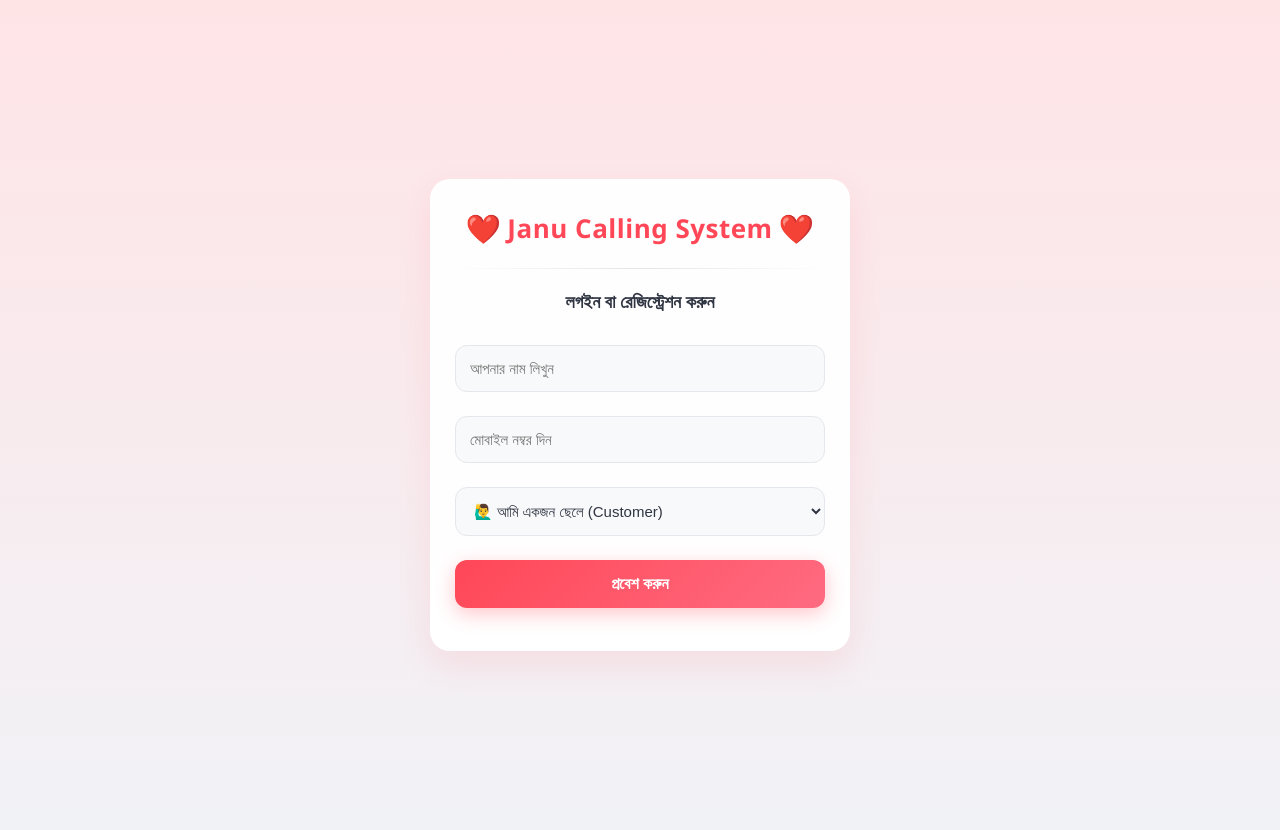
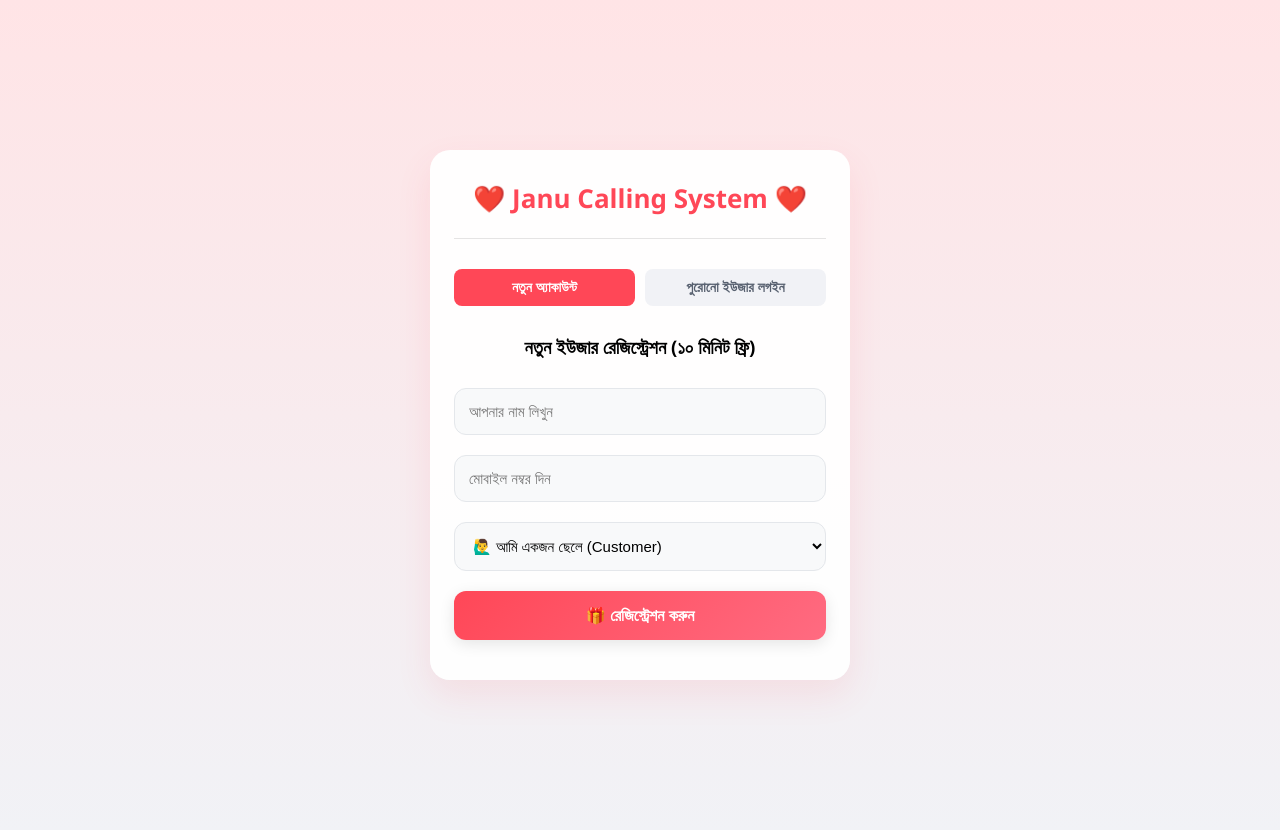
Before and after one commit to ssshalder123-hue/janucalling, a Flask app: page / in a window 1280 px wide. Run offline with Flask 3, Linux system fonts and the light colour scheme.

Commit message:
Update index.html

```diff
--- a/templates/index.html
+++ b/templates/index.html
@@ -7,16 +7,15 @@
     <style>
         :root {
             --primary: #ff4757;
-            --primary-hover: #ee3747;
-            --success: #2ed573;
             --success-gradient: linear-gradient(135deg, #2ed573, #1abc9c);
             --danger-gradient: linear-gradient(135deg, #ff4757, #ff6b81);
             --neutral-gradient: linear-gradient(135deg, #747d8c, #2f3542);
+            --upi-gradient: linear-gradient(135deg, #4b7bec, #3867d6);
             --bg: #f1f2f6;
         }
 
         body {
-            font-family: 'Segoe UI', Tahoma, Geneva, Verdana, sans-serif;
+            font-family: 'Segoe UI', sans-serif;
             background: linear-gradient(180deg, #ffe4e6 0%, var(--bg) 100%);
             text-align: center;
             margin: 0;
@@ -34,201 +33,97 @@
             padding: 30px 24px;
             border-radius: 20px;
             box-shadow: 0px 15px 35px rgba(255, 71, 87, 0.1);
-            border: 1px solid rgba(255, 255, 255, 0.7);
             box-sizing: border-box;
         }
 
-        h2 {
-            color: var(--primary);
-            margin-top: 0;
-            font-size: 26px;
-            font-weight: 700;
-            letter-spacing: 0.5px;
+        h2 { color: var(--primary); margin-top: 0; font-size: 26px; }
+        hr { border: 0; height: 1px; background: rgba(0,0,0,0.1); margin: 20px 0; }
+        input, select {
+            width: 100%; padding: 14px; margin: 10px 0; border-radius: 12px;
+            border: 1.5px solid #e4e7eb; box-sizing: border-box; font-size: 15px;
+            background-color: #f8f9fa;
         }
+        input:focus, select:focus { border-color: var(--primary); outline: none; background: #fff; }
 
-        h2 span {
-            display: inline-block;
-            animation: pulse 1.5s infinite;
+        button {
+            width: 100%; padding: 15px; margin: 10px 0; border-radius: 12px;
+            color: white; font-size: 16px; font-weight: 600; cursor: pointer;
+            border: none; box-shadow: 0 4px 15px rgba(0,0,0,0.1);
+            transition: all 0.2s; display: flex; align-items: center; justify-content: center; gap: 10px;
         }
+        button:active { transform: scale(0.98); }
 
-        hr {
-            border: 0;
-            height: 1px;
-            background: linear-gradient(to right, rgba(0,0,0,0), rgba(0,0,0,0.1), rgba(0,0,0,0));
-            margin: 20px 0;
-        }
-
-        h3 {
-            color: #2f3542;
-            font-size: 18px;
-            margin-bottom: 20px;
-        }
-
-        p {
-            color: #57606f;
-            font-size: 15px;
-        }
-
-        input, select {
-            width: 100%;
-            padding: 14px;
-            margin: 12px 0;
-            border-radius: 12px;
-            border: 1.5px solid #e4e7eb;
-            box-sizing: border-box;
-            font-size: 15px;
-            background-color: #f8f9fa;
-            transition: all 0.3s ease;
-            color: #2f3542;
-        }
-
-        input:focus, select:focus {
-            border-color: var(--primary);
-            background-color: #fff;
-            outline: none;
-            box-shadow: 0 0 0 4px rgba(255, 71, 87, 0.15);
-        }
-
-        /* প্রফেশনাল বাটন স্টাইল */
-        button {
-            width: 100%;
-            padding: 15px;
-            margin: 12px 0;
-            border-radius: 12px;
-            color: white;
-            font-size: 16px;
-            font-weight: 600;
-            cursor: pointer;
-            border: none;
-            box-shadow: 0 4px 15px rgba(0,0,0,0.1);
-            transition: all 0.2s cubic-bezier(0.4, 0, 0.2, 1);
-            display: flex;
-            align-items: center;
-            justify-content: center;
-            gap: 10px;
-        }
-
-        button:active {
-            transform: scale(0.98);
-            box-shadow: 0 2px 5px rgba(0,0,0,0.15);
-        }
-
-        .btn-primary {
-            background: var(--danger-gradient);
-            box-shadow: 0 6px 20px rgba(255, 71, 87, 0.3);
-        }
-
-        .btn-primary:hover {
-            background: linear-gradient(135deg, #ee3747, #ff4757);
-        }
-
-        .btn-online {
-            background: var(--success-gradient);
-            box-shadow: 0 6px 20px rgba(46, 213, 115, 0.3);
-        }
-
-        .btn-offline {
-            background: var(--neutral-gradient);
-            box-shadow: 0 6px 20px rgba(116, 125, 140, 0.3);
-        }
+        .btn-primary { background: var(--danger-gradient); }
+        .btn-login { background: linear-gradient(135deg, #2f3542, #57606f); }
+        .btn-online { background: var(--success-gradient); }
+        .btn-offline { background: var(--neutral-gradient); }
+        .btn-upi { background: var(--upi-gradient); }
 
         .hidden { display: none; }
+        .status-box { padding: 14px; margin: 18px 0; border-radius: 12px; font-weight: 600; font-size: 15px; }
+        .online-ui { background-color: #e8fbf0; color: #2ed573; border: 1px solid #cbf7df; }
+        .online-ui .dot { display: inline-block; width: 10px; height: 10px; background: #2ed573; border-radius: 50%; margin-right: 6px; }
 
-        /* স্ট্যাটাস ও ব্যালেন্স বক্স */
-        .status-box {
-            padding: 14px;
-            margin: 18px 0;
-            border-radius: 12px;
-            font-weight: 600;
-            font-size: 15px;
-            box-shadow: inset 0 2px 4px rgba(0,0,0,0.02);
-        }
-
-        .status-indicator {
-            display: inline-block;
-            width: 10px;
-            height: 10px;
-            border-radius: 50%;
-            margin-right: 6px;
-        }
-
-        .online-ui {
-            background-color: #e8fbf0;
-            color: #2ed573;
-            border: 1px solid #cbf7df;
-        }
-        .online-ui .status-indicator { background-color: #2ed573; animation: blink 1.2s infinite; }
-
-        .offline-ui {
-            background-color: #f1f2f6;
-            color: #57606f;
-            border: 1px solid #e4e7eb;
-        }
-        .offline-ui .status-indicator { background-color: #747d8c; }
-
-        #girl-status-text {
-            margin-top: 20px;
-            font-size: 15px;
-            padding: 10px;
-            border-radius: 8px;
-            background: #fff5f5;
-        }
+        .tab-system { display: flex; gap: 10px; margin-bottom: 15px; }
+        .tab-btn { background: #f1f2f6; color: #57606f; padding: 10px; font-size: 14px; border-radius: 8px; box-shadow: none; }
+        .tab-btn.active { background: var(--primary); color: white; }
 
         .info-card {
-            margin-top: 25px;
-            background: #fff5f6;
-            padding: 15px;
-            border-radius: 12px;
-            font-size: 13.5px;
-            text-align: left;
-            color: #4b5563;
-            border-left: 4px solid var(--primary);
-            line-height: 1.5;
-        }
-
-        @keyframes pulse {
-            0% { transform: scale(1); }
-            50% { transform: scale(1.1); }
-            100% { transform: scale(1); }
-        }
-
-        @keyframes blink {
-            0% { opacity: 1; }
-            50% { opacity: 0.4; }
-            100% { opacity: 1; }
+            margin-top: 25px; background: #fff5f6; padding: 15px; border-radius: 12px;
+            font-size: 13.5px; text-align: left; color: #4b5563; border-left: 4px solid var(--primary); line-height: 1.5;
         }
     </style>
 </head>
 <body>
 
 <div class="container">
-    <h2><span>❤️</span> Janu Calling System <span>❤️</span></h2>
+    <h2>❤️ Janu Calling System ❤️</h2>
     <hr>
 
-    <!-- ১. লগইন ফর্ম -->
-    <div id="login-section">
-        <h3>লগইন বা রেজিস্ট্রেশন করুন</h3>
-        <input type="text" id="name" placeholder="আপনার নাম লিখুন">
-        <input type="number" id="phone" placeholder="মোবাইল নম্বর দিন">
-        <select id="gender">
+    <!-- লগইন / রেজিস্ট্রেশন ফর্ম সেকশন -->
+    <div id="auth-section">
+        <div class="tab-system">
+            <button class="tab-btn active" id="tab-reg-btn" onclick="switchTab('reg')">নতুন অ্যাকাউন্ট</button>
+            <button class="tab-btn" id="tab-login-btn" onclick="switchTab('login')">পুরোনো ইউজার লগইন</button>
+        </div>
+
+        <!-- রেজিস্ট্রেশন ফর্ম -->
+        <div id="reg-form">
+            <h3>নতুন ইউজার রেজিস্ট্রেশন (১০ মিনিট ফ্রি)</h3>
+            <input type="text" id="reg-name" placeholder="আপনার নাম লিখুন">
+            <input type="number" id="reg-phone" placeholder="মোবাইল নম্বর দিন">
+            <select id="reg-gender">
                 <option value="male">🙋‍♂️ আমি একজন ছেলে (Customer)</option>
                 <option value="female">🙋‍♀️ আমি একজন মেয়ে (Hosting)</option>
             </select>
-        <button class="btn-primary" onclick="login()">প্রবেশ করুন</button>
+            <button class="btn-primary" onclick="handleRegister()">🎁 রেজিস্ট্রেশন করুন</button>
+        </div>
+
+        <!-- লগইন ফর্ম -->
+        <div id="login-form" class="hidden">
+            <h3>মোবাইল নম্বর দিয়ে লগইন করুন</h3>
+            <input type="number" id="login-phone" placeholder="আপনার রেজিস্টার্ড মোবাইল নম্বর দিন">
+            <button class="btn-login" onclick="handleLogin()">🔓 লগইন করুন</button>
+        </div>
     </div>
 
     <!-- ২. ছেলেদের ড্যাশবোর্ড -->
     <div id="boy-dashboard" class="hidden">
         <h3>স্বাগতম, <span id="boy-name-display" style="color: var(--primary);"></span></h3>
         <div class="status-box online-ui">
-            <span class="status-indicator"></span> আপনার অবশিষ্ট ব্যালেন্স: <span id="balance-display">0</span> মিনিট
+            <span class="dot"></span> আপনার ব্যালেন্স: <span id="balance-display">0</span> মিনিট
         </div>
 
         <button class="btn-online" onclick="connectCall()">📞 এখনই কল করুন (অটো কানেক্ট)</button>
 
+        <!-- সরাসরি ইউপিআই পেমেন্ট বাটন -->
+        <a id="upi-link" href="upi://pay?pa=halder.safikul2@ybl&pn=Janu%20Calling&cu=INR" style="text-decoration: none;">
+            <button class="btn-upi">💳 সরাসরি রিচার্জ করুন (UPI)</button>
+        </a>
+
         <div class="info-card">
-            <strong style="color: var(--primary);">💳 রিচার্জ করার নিয়ম:</strong><br>
-            আমাদের UPI ID বা QR কোডে টাকা পাঠানোর পর আপনার মোবাইল নম্বরসহ স্ক্রিনশট আমাদের হোয়াটসঅ্যাপে পাঠান। অ্যাডমিন আপনার ব্যালেন্স যোগ করে দেবে।
+            <strong style="color: var(--primary);">💳 রিচার্জের নিয়ম:</strong><br>
+            উপরের UPI বাটনে ক্লিক করে পেমেন্ট করার পর, আপনার পেমেন্টের স্ক্রিনশট ও মোবাইল নম্বরটি আমাদের হোয়াটসঅ্যাপে পাঠান। অ্যাডমিন সাথে সাথে ব্যালেন্স যোগ করে দেবে।
         </div>
     </div>
 
@@ -238,7 +133,7 @@
         <p>আপনার বর্তমান স্ট্যাটাস সেট করুন:</p>
         <button class="btn-online" onclick="updateStatus('available')">🟢 আমি অনলাইন (কল আসবে)</button>
         <button class="btn-offline" onclick="updateStatus('offline')">⚫ আমি অফলাইন</button>
-        <div id="girl-status-text" style="font-weight:bold; color: var(--primary);"></div>
+        <div id="girl-status-text" style="margin-top: 15px; font-weight:bold; color: var(--primary);"></div>
     </div>
 </div>
 
@@ -246,14 +141,30 @@
     let userPhone = "";
     let userGender = "";
 
-    async function login() {
-        const name = document.getElementById('name').value;
-        const phone = document.getElementById('phone').value;
-        const gender = document.getElementById('gender').value;
+    // ট্যাব পরিবর্তন (লগইন বনাম রেজিস্ট্রেশন)
+    function switchTab(type) {
+        if(type === 'reg') {
+            document.getElementById('reg-form').classList.remove('hidden');
+            document.getElementById('login-form').classList.add('hidden');
+            document.getElementById('tab-reg-btn').classList.add('active');
+            document.getElementById('tab-login-btn').classList.remove('active');
+        } else {
+            document.getElementById('reg-form').classList.add('hidden');
+            document.getElementById('login-form').classList.remove('hidden');
+            document.getElementById('tab-reg-btn').classList.remove('active');
+            document.getElementById('tab-login-btn').classList.add('active');
+        }
+    }
 
-        if(!name || !phone) { alert("দয়া করে নাম এবং মোবাইল নম্বর দিন!"); return; }
+    // রেজিস্ট্রেশন প্রসেস
+    async function handleRegister() {
+        const name = document.getElementById('reg-name').value;
+        const phone = document.getElementById('reg-phone').value;
+        const gender = document.getElementById('reg-gender').value;
 
-        const response = await fetch('/login', {
+        if(!name || !phone) { alert("সব ঘর পূরণ করুন!"); return; }
+
+        const response = await fetch('/register', {
             method: 'POST',
             headers: { 'Content-Type': 'application/json' },
             body: JSON.stringify({ name, phone, gender })
@@ -261,34 +172,63 @@
         const data = await response.json();
 
         if(data.status === "success") {
-            userPhone = phone;
-            userGender = gender;
-            document.getElementById('login-section').classList.add('hidden');
+            alert(data.message);
+            openDashboard(data);
+        } else {
+            alert(data.message);
+        }
+    }
 
-            if(gender === 'male') {
-                document.getElementById('boy-name-display').innerText = name;
+    // লগইন প্রসেস
+    async function handleLogin() {
+        const phone = document.getElementById('login-phone').value;
+        if(!phone) { alert("মোবাইল নম্বর দিন!"); return; }
+
+        const response = await fetch('/login', {
+            method: 'POST',
+            headers: { 'Content-Type': 'application/json' },
+            body: JSON.stringify({ phone })
+        });
+        const data = await response.json();
+
+        if(data.status === "success") {
+            openDashboard(data);
+        } else {
+            alert(data.message);
+        }
+    }
+
+    // ড্যাশবোর্ড ওপেন করা
+    function openDashboard(data) {
+        userPhone = data.phone;
+        userGender = data.gender;
+        document.getElementById('auth-section').classList.add('hidden');
+
+        if(userGender === 'male') {
+            document.getElementById('boy-name-display').innerText = data.name;
+            document.getElementById('balance-display').innerText = data.balance;
             document.getElementById('boy-dashboard').classList.remove('hidden');
-                document.getElementById('balance-display').innerText = "১০";
+
+            // ডায়নামিক ইউপিআই লিঙ্ক তৈরি (টাকা সিলেক্ট না করে ওপেন করার জন্য)
+            document.getElementById('upi-link').href = `upi://pay?pa=halder.safikul2@ybl&pn=JanuCalling&cu=INR&tn=Recharge_For_${userPhone}`;
         } else {
-                document.getElementById('girl-name-display').innerText = name;
+            document.getElementById('girl-name-display').innerText = data.name;
             document.getElementById('girl-dashboard').classList.remove('hidden');
             updateStatus('available');
         }
     }
-    }
 
+    // স্ট্যাটাস আপডেট
     async function updateStatus(status) {
-        const response = await fetch('/update_status', {
+        await fetch('/update_status', {
             method: 'POST',
             headers: { 'Content-Type': 'application/json' },
             body: JSON.stringify({ phone: userPhone, status: status })
         });
-        const data = await response.json();
-        if(data.status === 'success') {
         document.getElementById('girl-status-text').innerHTML = "আপনার স্ট্যাটাস এখন: " + (status === 'available' ? '<span style="color:#2ed573;">অনলাইন</span>' : '<span style="color:#747d8c;">অফলাইন</span>');
     }
-    }
 
+    // কল কানেক্ট
     async function connectCall() {
         const response = await fetch('/connect_call', {
             method: 'POST',
@@ -298,7 +238,8 @@
         const data = await response.json();
 
         if(data.status === "connected") {
-            alert(`🎉 কল কানেক্ট হচ্ছে ${data.girl_name}-এর সাথে!\nরুম আইডি: ${data.channel_id}\n(অডিও সিস্টেম চালু হচ্ছে...)`);
+            alert(`🎉 কল কানেক্ট হচ্ছে ${data.girl_name}-এর সাথে!\n(১ মিনিট কাটা হলো)\nঅবশিষ্ট ব্যালেন্স: ${data.new_balance} মিনিট`);
+            document.getElementById('balance-display').innerText = data.new_balance;
         } else {
             alert(data.message);
         }
```
Lines whose indentation alone changed are shown as unchanged.
